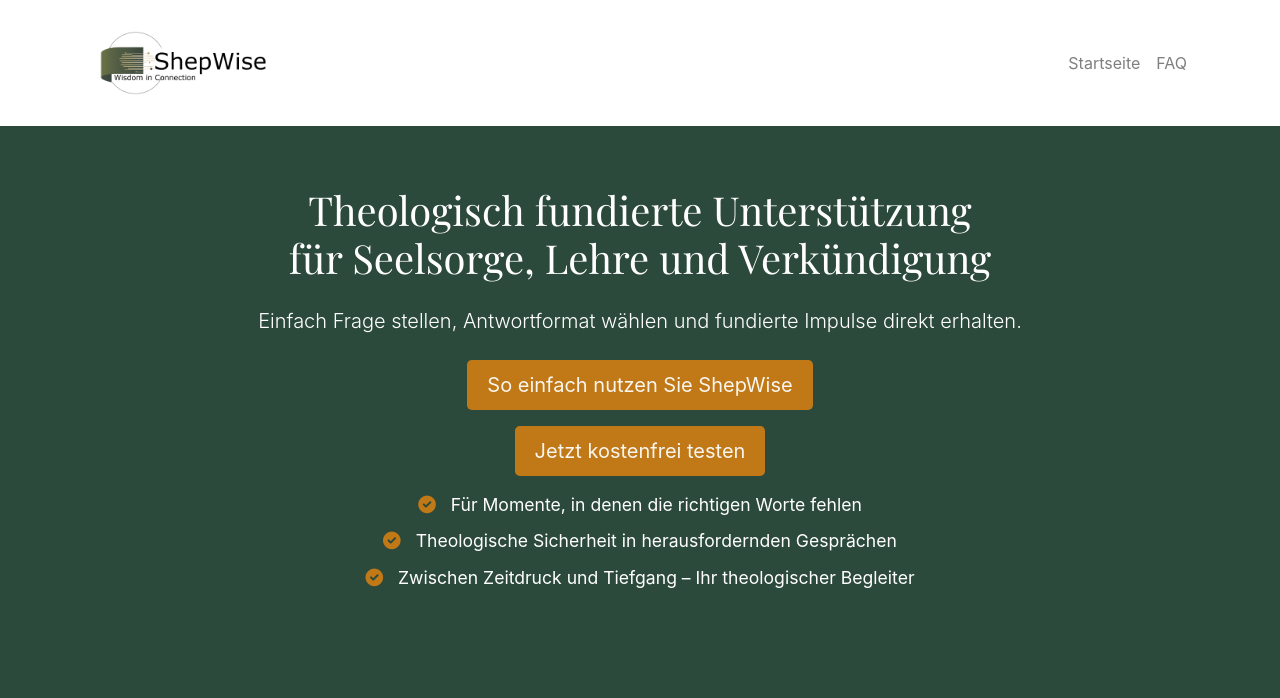
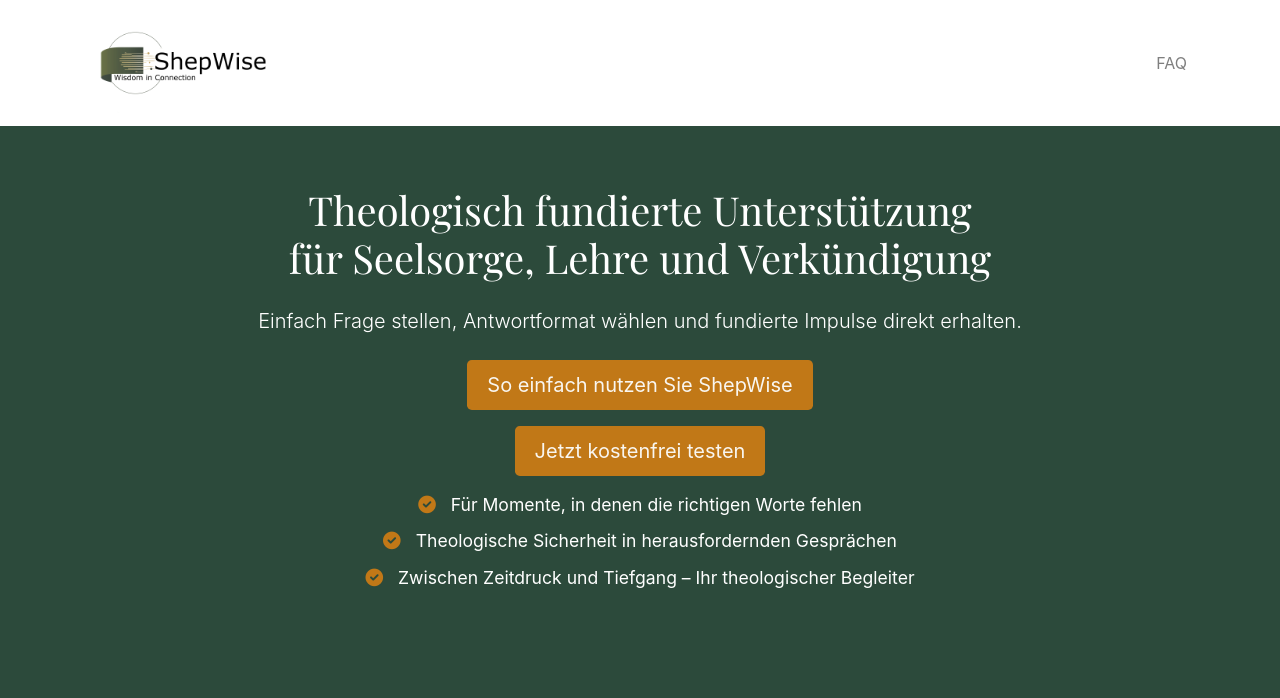
Before and after one commit to FritzSavira/ama_browser, a Flask app: page / in a window 1280 px wide. Shown: the top 698 px of the page. Run offline with Flask 3, Linux system fonts and the light colour scheme; some libraries are stand-ins or nearby versions; some web fonts are replaced.

Commit message:
landing.html: [Startmenü] aus Navbar entfernt

```diff
--- a/templates/landing.html
+++ b/templates/landing.html
@@ -26,9 +26,6 @@
         <div class="collapse navbar-collapse" id="navbarNav">
             <!-- Navigationslinks -->
             <ul class="navbar-nav ml-auto">
-                <li class="nav-item">
-                    <a class="nav-link" href="{{ url_for('index') }}">Startseite</a>
-                </li>
                 <li class="nav-item">
                     <a class="nav-link" href="{{ url_for('faq') }}">FAQ</a>
                 </li>
```
